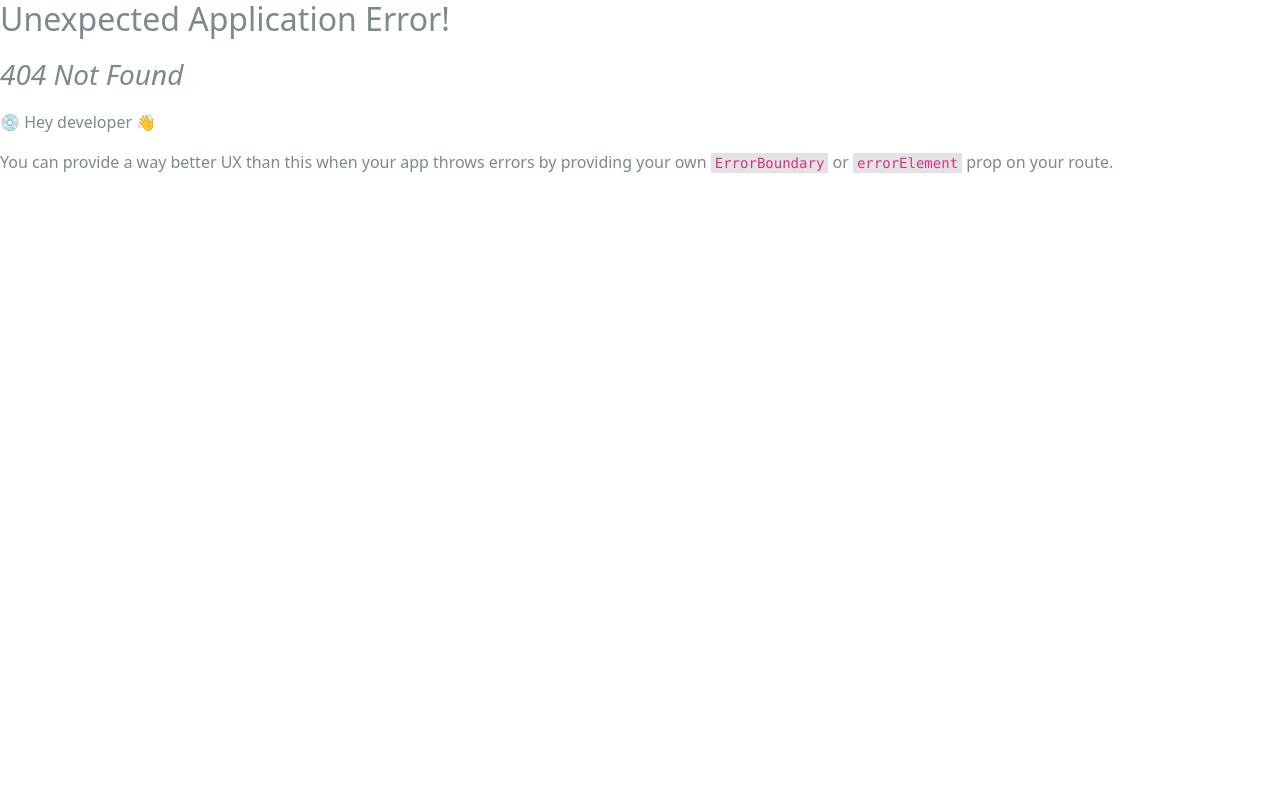
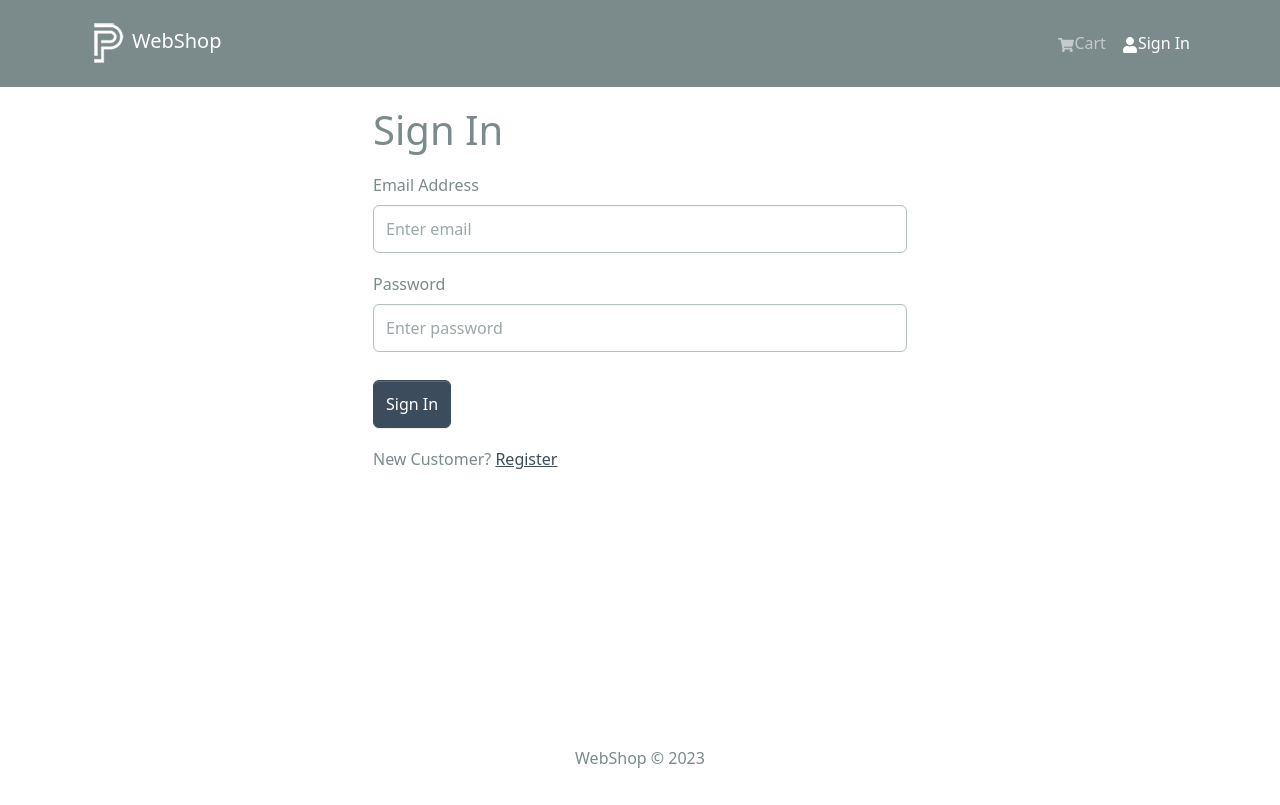
Before and after one commit to codeForMobile/webshop, a React (Create React App) app in the folder frontend/: page /login in a window 1280 px wide. Before the commit this address had no page. Built offline with nearby package versions, Linux system fonts and the light colour scheme.

Commit message:
fix Product images issue, add loginScreen n working & functionality

```diff
--- a/frontend/package.json
+++ b/frontend/package.json
@@ -18,6 +18,7 @@
     "react-router-bootstrap": "^0.26.2",
     "react-router-dom": "^6.16.0",
     "react-scripts": "5.0.1",
+    "react-toastify": "^9.1.3",
     "web-vitals": "^2.1.4"
   },
   "scripts": {
--- a/frontend/src/App.js
+++ b/frontend/src/App.js
@@ -1,4 +1,6 @@
 import {Container} from 'react-bootstrap'
+import { ToastContainer } from 'react-toastify'
+import 'react-toastify/dist/ReactToastify.css'
 import { Outlet } from 'react-router-dom'
 import Header from './components/Header'
 import Footer from './components/Footer'
@@ -13,6 +15,7 @@
           </Container>
         </main>
         <Footer/>
+        <ToastContainer/>
     </>
   )
 }
--- /dev/null
+++ b/frontend/src/components/FormContainer.jsx
@@ -0,0 +1,15 @@
+import { Container, Row, Col } from 'react-bootstrap'
+
+const FormContainer = ({children}) => {
+  return (
+    <Container>
+        <Row className='justify-content-md-center'>
+            <Col xs={12} md={6}>
+                {children}
+            </Col>
+        </Row>
+    </Container>
+  )
+}
+
+export default FormContainer
--- a/frontend/src/components/Header.jsx
+++ b/frontend/src/components/Header.jsx
@@ -1,4 +1,4 @@
-import {Navbar, Nav, Container, Badge} from 'react-bootstrap'
+import {Navbar, Nav, Container, Badge, NavDropdown} from 'react-bootstrap'
 import { LinkContainer } from 'react-router-bootstrap'
 import { FaShoppingCart, FaUser } from 'react-icons/fa'
 import { useSelector } from 'react-redux'
@@ -6,7 +6,10 @@
 
 const Header = () => {
   const { cartItems } = useSelector((state) => state.cart)
-  console.log(cartItems)
+  const { userInfo } = useSelector((state) => state.auth)
+  const logoutHandler = () => {
+    console.log('logout')
+  }
   return (
     <header>
       <Navbar bg='dark' variant='dark' expand='md' collapseOnSelect>
@@ -33,9 +36,22 @@
                 }
                 </Nav.Link>
                 </LinkContainer>
-                <LinkContainer to='/login'>
-                <Nav.Link><FaUser/>Sign In</Nav.Link>
-                </LinkContainer>
+                { userInfo ? (
+                  <NavDropdown title={userInfo.name} id='username'>
+                    <LinkContainer to='/profile'>
+                      <NavDropdown.Item>
+                        Profile
+                      </NavDropdown.Item>
+                    </LinkContainer>
+                    <NavDropdown.Item onClick={logoutHandler}>
+                      Logout
+                    </NavDropdown.Item>
+                  </NavDropdown>
+                ) : (<LinkContainer to='/login'>
+                <Nav.Link href='/login'>
+                  <FaUser/>Sign In
+                </Nav.Link>
+                </LinkContainer>)}
             </Nav>
         </Navbar.Collapse>
         </Container>
--- a/frontend/src/index.js
+++ b/frontend/src/index.js
@@ -21,6 +21,7 @@
 import HomeScreen from './screens/HomeScreen';
 import ProductScreen from './screens/ProductScreen';
 import CartScreen from './screens/CartScreen';
+import LoginScreen from './screens/LoginScreen';
 
 const router = createBrowserRouter(
   createRoutesFromElements([
@@ -28,6 +29,7 @@
       <Route index={true} path='/' element={<HomeScreen/>}/>
       <Route path='/product/:id' element={<ProductScreen/>}/>
       <Route path='/cart' element={<CartScreen/>}/>
+      <Route path='/login' element={<LoginScreen/>}/>
     </Route>
   ])
 )
--- /dev/null
+++ b/frontend/src/screens/LoginScreen.jsx
@@ -0,0 +1,76 @@
+import { useState, useEffect } from "react"
+import { Link, useLocation, useNavigate } from 'react-router-dom'
+import { useDispatch, useSelector } from "react-redux"
+import { Form, Button, Row, Col } from 'react-bootstrap'
+import FormContainer from "../components/FormContainer"
+import Loader from "../components/Loader"
+import { useLoginMutation } from "../slices/usersApiSlice"
+import { setCredentials } from "../slices/authSlice"
+import {toast} from 'react-toastify'
+
+const LoginScreen = () => {
+  const [email, setEmail] = useState('')
+  const [password, setPassword] = useState('')
+
+  const dispatch = useDispatch()
+  const navigate = useNavigate()
+
+  const [login, { isLoading }] = useLoginMutation()
+
+  const {userInfo} = useSelector(state=> state.auth)
+  const {search} = useLocation()
+  const sp = new URLSearchParams(search)
+  const redirect = sp.get('redirect') || '/'
+
+  useEffect(() => {
+    if(userInfo){
+        navigate(redirect)
+    }
+  }, [userInfo, redirect, navigate])
+
+  const submitHandler = async (e) => {
+    e.preventDefault()
+    try {
+        const res = await login({ email, password}).unwrap()
+        dispatch(setCredentials({...res}))
+        navigate(redirect)
+    } catch (err) {
+        toast.error(err?.data?.message || err?.error)
+    }
+  }
+  return (
+    <FormContainer>
+        <h1>Sign In</h1>
+        <Form onSubmit={submitHandler}>
+            <Form.Group controlId='email' className="my-3">
+                <Form.Label>Email Address</Form.Label>
+                <Form.Control type='email' placeholder="Enter email" value={email}
+                onChange={(e) => setEmail(e.target.value)}>
+                </Form.Control>
+            </Form.Group>
+
+            <Form.Group controlId='password' className="my-3">
+                <Form.Label>Password</Form.Label>
+                <Form.Control type='password' placeholder="Enter password" value={password}
+                onChange={(e) => setPassword(e.target.value)}>
+                </Form.Control>
+            </Form.Group>
+
+            <Button type="submit" variant="primary" className="mt-2" disabled={isLoading}>
+                Sign In
+            </Button>
+
+            {isLoading && <Loader/>}
+        </Form>
+
+        <Row className="py-3">
+            <Col>
+                New Customer? <Link to={redirect ? `/register?redirect=${redirect}` : '/register'}>Register</Link>
+            </Col>
+        </Row>
+    </FormContainer>
+
+  )
+}
+
+export default LoginScreen
--- /dev/null
+++ b/frontend/src/slices/authSlice.js
@@ -0,0 +1,20 @@
+import { createSlice } from "@reduxjs/toolkit";
+
+const initialState = {
+    userInfo: localStorage.getItem('userInfo') ? JSON.parse(localStorage.getItem('userInfo')) : null
+}
+
+const authSlice = createSlice({
+    name: 'auth',
+    initialState,
+    reducers: {
+        setCredentials: (state, action) => {
+            state.userInfo =  action.payload
+            localStorage.setItem('userInfo', JSON.stringify(action.payload))
+        }
+    }
+})
+
+export const {setCredentials} = authSlice.actions
+
+export default authSlice.reducer
--- /dev/null
+++ b/frontend/src/slices/usersApiSlice.js
@@ -0,0 +1,16 @@
+import { USERS_URL } from "../const";
+import { apiSlice } from "./apiSlice";
+
+export const usersApiSlice = apiSlice.injectEndpoints({
+    endpoints: (builder) => ({
+        login: builder.mutation({
+            query: (data) => ({
+                url: `${USERS_URL}/auth`,
+                method: 'POST',
+                body: data
+            })
+        })
+    })
+})
+
+export const { useLoginMutation } = usersApiSlice
--- a/frontend/src/store.js
+++ b/frontend/src/store.js
@@ -1,11 +1,13 @@
 import { configureStore } from "@reduxjs/toolkit";
 import { apiSlice } from "./slices/apiSlice.js";
 import cartSliceReducer from './slices/cartSlice.js'
+import authSliceReducer from './slices/authSlice.js'
 
 const store = configureStore({
     reducer: {
         [apiSlice.reducerPath] : apiSlice.reducer,
-        cart: cartSliceReducer
+        cart: cartSliceReducer,
+        auth: authSliceReducer
     },
     middleware: (getDefaultMiddleware) => getDefaultMiddleware().concat(apiSlice.middleware),
     devTools: true
```
Also changed, not shown: 1 other file (tests, documents, lock files or other folders).
